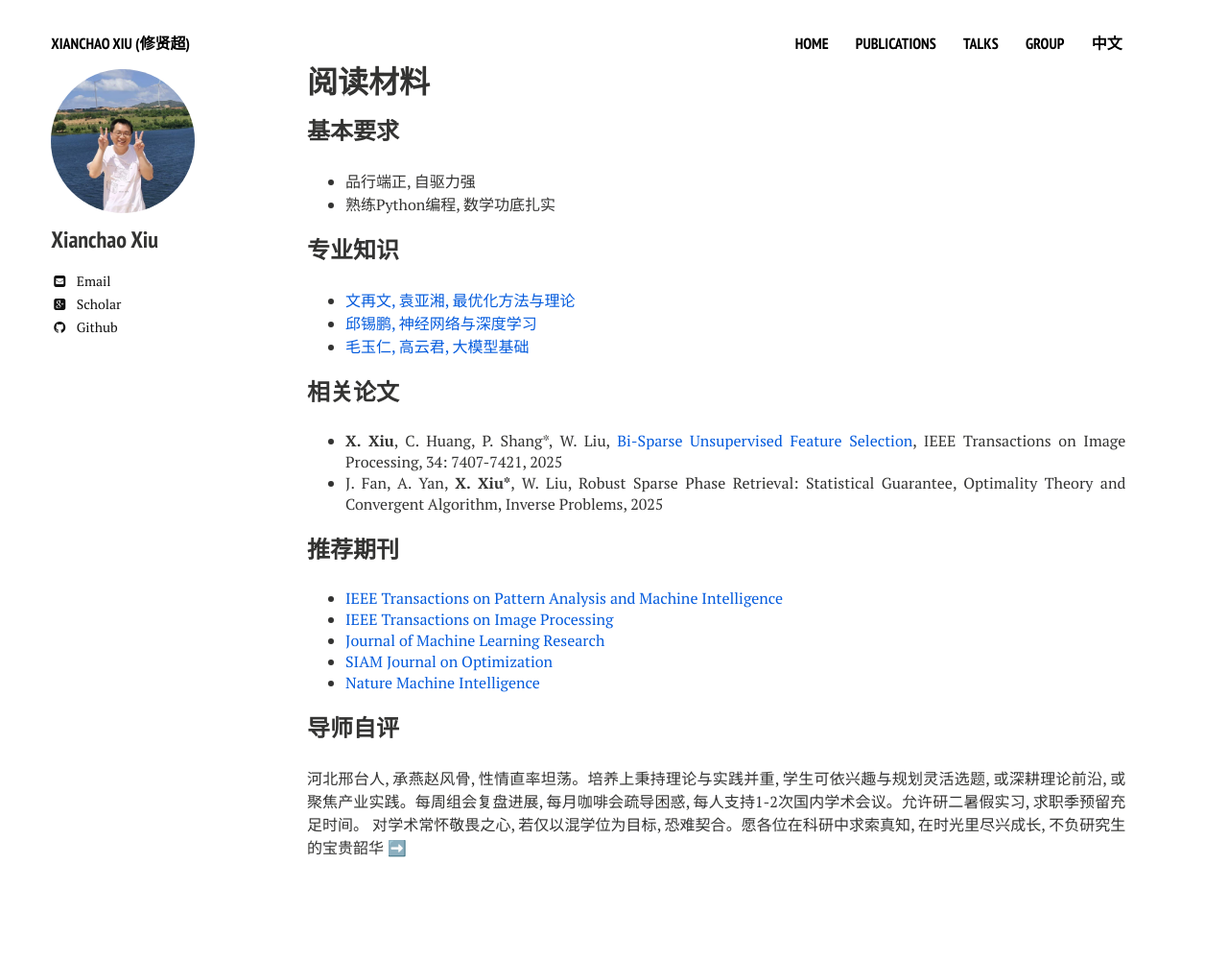
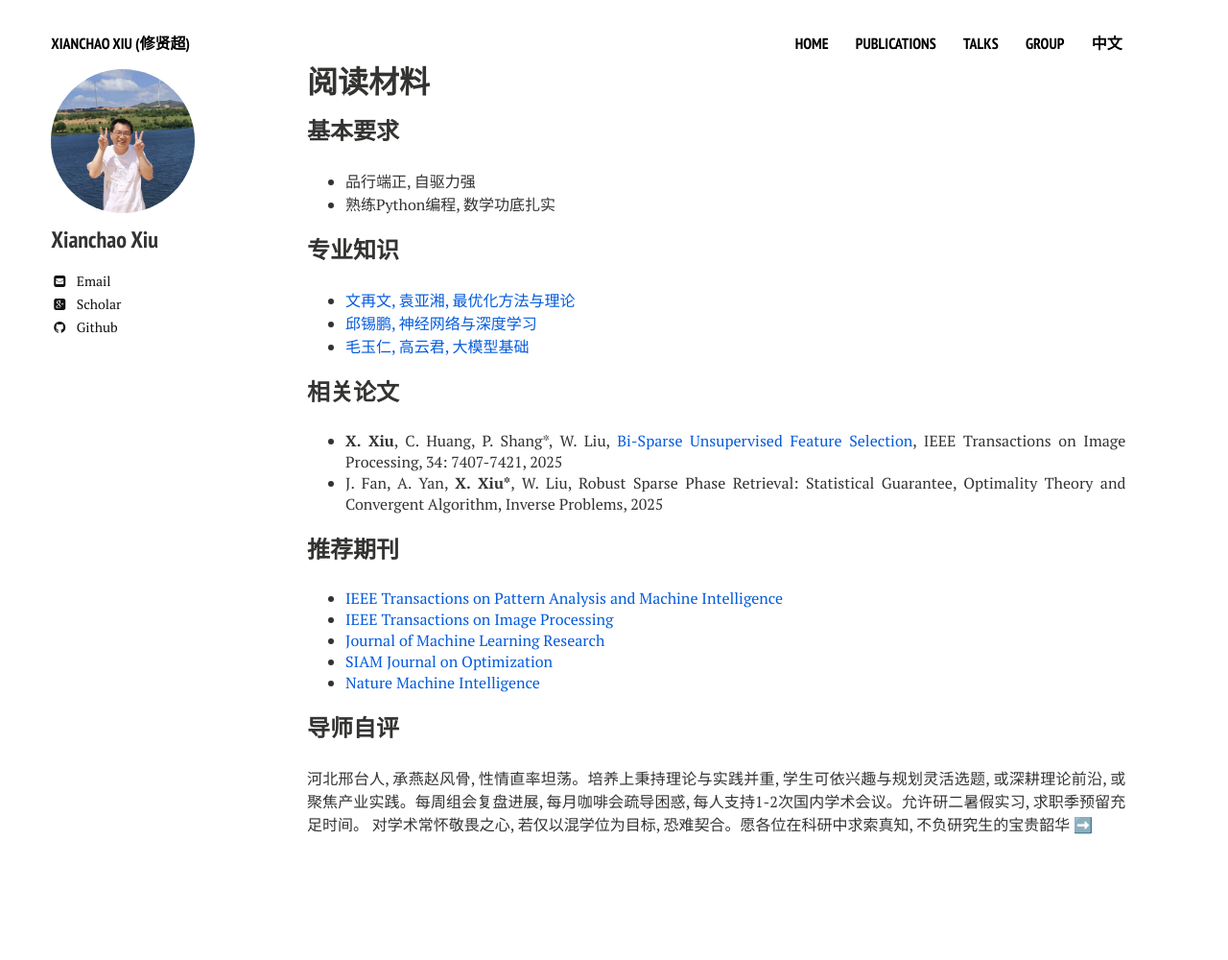
Before and after one commit to xianchaoxiu/xianchaoxiu.github.io, a Jekyll site: the page built from chinese/reading/index.md, in a window 1280 px wide. Shown: the whole page at 96% size. Built offline with Jekyll 4.4.1, drawn with Linux system fonts in a browser that asks for light colours; nearby versions of some CDN libraries; after the commit the page ends 976 px from its top, so only the background shows below that.

Commit message:
Update index.md

```diff
--- a/chinese/reading/index.md
+++ b/chinese/reading/index.md
@@ -34,4 +34,4 @@ share: false
 
 ### 导师自评
 河北邢台人, 承燕赵风骨, 性情直率坦荡。培养上秉持理论与实践并重, 学生可依兴趣与规划灵活选题, 或深耕理论前沿, 或聚焦产业实践。每周组会复盘进展, 每月咖啡会疏导困惑, 每人支持1-2次国内学术会议。允许研二暑假实习, 求职季预留充足时间。
-对学术常怀敬畏之心, 若仅以混学位为目标, 恐难契合。愿各位在科研中求索真知, 在时光里尽兴成长, 不负研究生的宝贵韶华 ➡️
+对学术常怀敬畏之心, 若仅以混学位为目标, 恐难契合。愿各位在科研中求索真知, 不负研究生的宝贵韶华 ➡️
```
